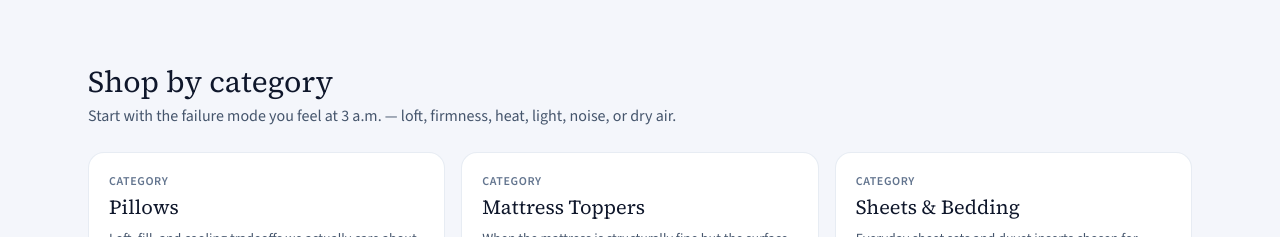
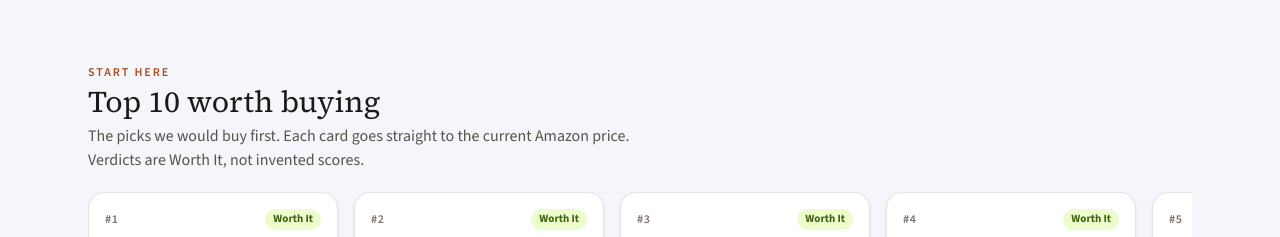
Before and after one commit to tygriffin045/sleepworth, a Next.js app: page / in a window 1280 px wide. Shown: the part 563-800 px from the top of the page. Built offline with nearby package versions, Linux system fonts and the light colour scheme; no server answers.

Commit message:
Show Top 10 rail above the category grid

```diff
--- a/src/app/page.tsx
+++ b/src/app/page.tsx
@@ -7,6 +7,7 @@ import { guides } from "@/data/guides";
 import { hubs } from "@/data/hubs";
 import { compares } from "@/data/compares";
 import { ProductCard } from "@/components/ProductCard";
+import { TopRail } from "@/components/TopRail";
 import { TrustStrip } from "@/components/TrustStrip";
 import { JsonLd } from "@/components/JsonLd";
 import { SITE_URL, SITE_NAME, DEFAULT_OG_IMAGES, DEFAULT_TWITTER_IMAGES } from "@/lib/site";
@@ -95,6 +96,8 @@ export default function HomePage() {
           <AffiliateNote className="mt-4" />
         </div>
       </section>
+
+      <TopRail />
 
       <section>
         <div className="flex items-end justify-between gap-4">
```
